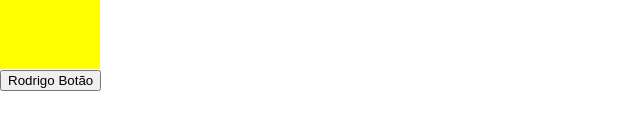
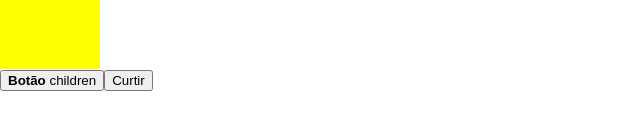
Before and after one commit to ShadowDeveloper/curso-react, a React (Create React App) app in the folder modulo-01/: page / in a window 1280 px wide. Shown: the part 458-588 px from the top of the page, without its empty margins (0-640 px from the left). Built offline with nearby package versions, Linux system fonts and the light colour scheme.

Commit message:
Composição

```diff
--- a/modulo-01/src/App.js
+++ b/modulo-01/src/App.js
@@ -5,6 +5,7 @@ import HtmlAttributes from './aulas/html-attributes';
 import GetDefaultProps from './aulas/getDefaultProps';
 import PropKey from './aulas/prop-key';
 import ButtonChildren from './aulas/buttonChildren';
+import LikeButton from './aulas/like-button';
 
 
 class App extends Component {
@@ -25,8 +26,8 @@ class App extends Component {
           // }) //Método com function normal, necessita de um return
         }
 
-        <ButtonChildren><span>Rodrigo</span> Botão</ButtonChildren>
-
+        <ButtonChildren><strong>Botão</strong> children</ButtonChildren>
+        <LikeButton></LikeButton>
       </div>
     )
   }
--- a/modulo-01/src/aulas/buttonChildren.jsx
+++ b/modulo-01/src/aulas/buttonChildren.jsx
@@ -3,7 +3,7 @@ import React, { Component } from 'react';
 class ButtonChildren extends Component {
     render(){
         return(
-           <button>{this.props.children}</button>
+           <button onClick={this.props.handleClick}>{this.props.children}</button>
         )
     }
 }
--- /dev/null
+++ b/modulo-01/src/aulas/like-button.js
@@ -0,0 +1,13 @@
+import React, { Component } from 'react';
+import ButtonChildren from './buttonChildren';
+
+
+class LikeButton extends Component {
+    render() {
+        return (
+            <ButtonChildren handleClick={() => { console.log("clickou na props de handleClick de like-button") }}>Curtir</ButtonChildren>
+        )
+    }
+}
+
+export default LikeButton;
```
